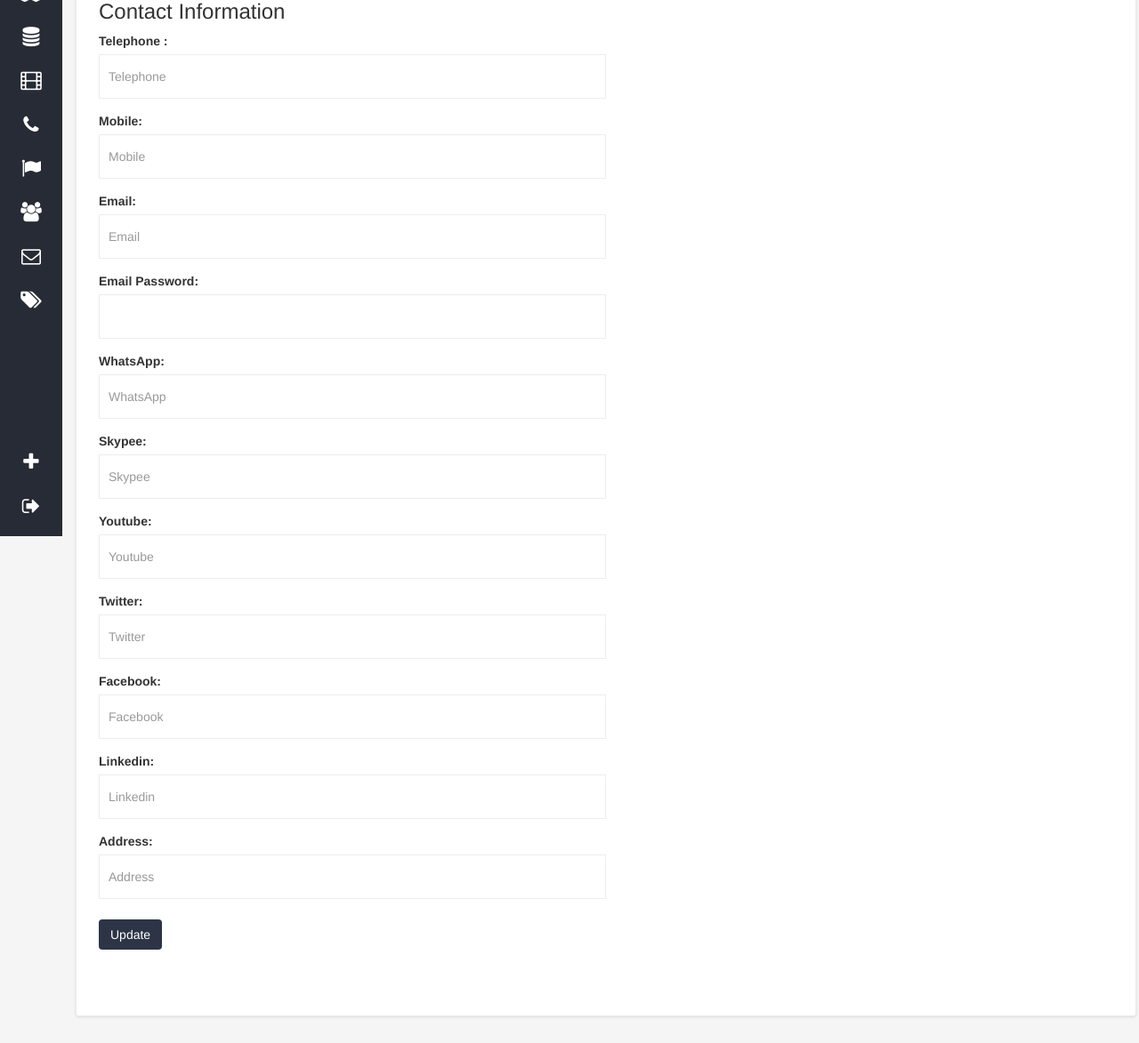
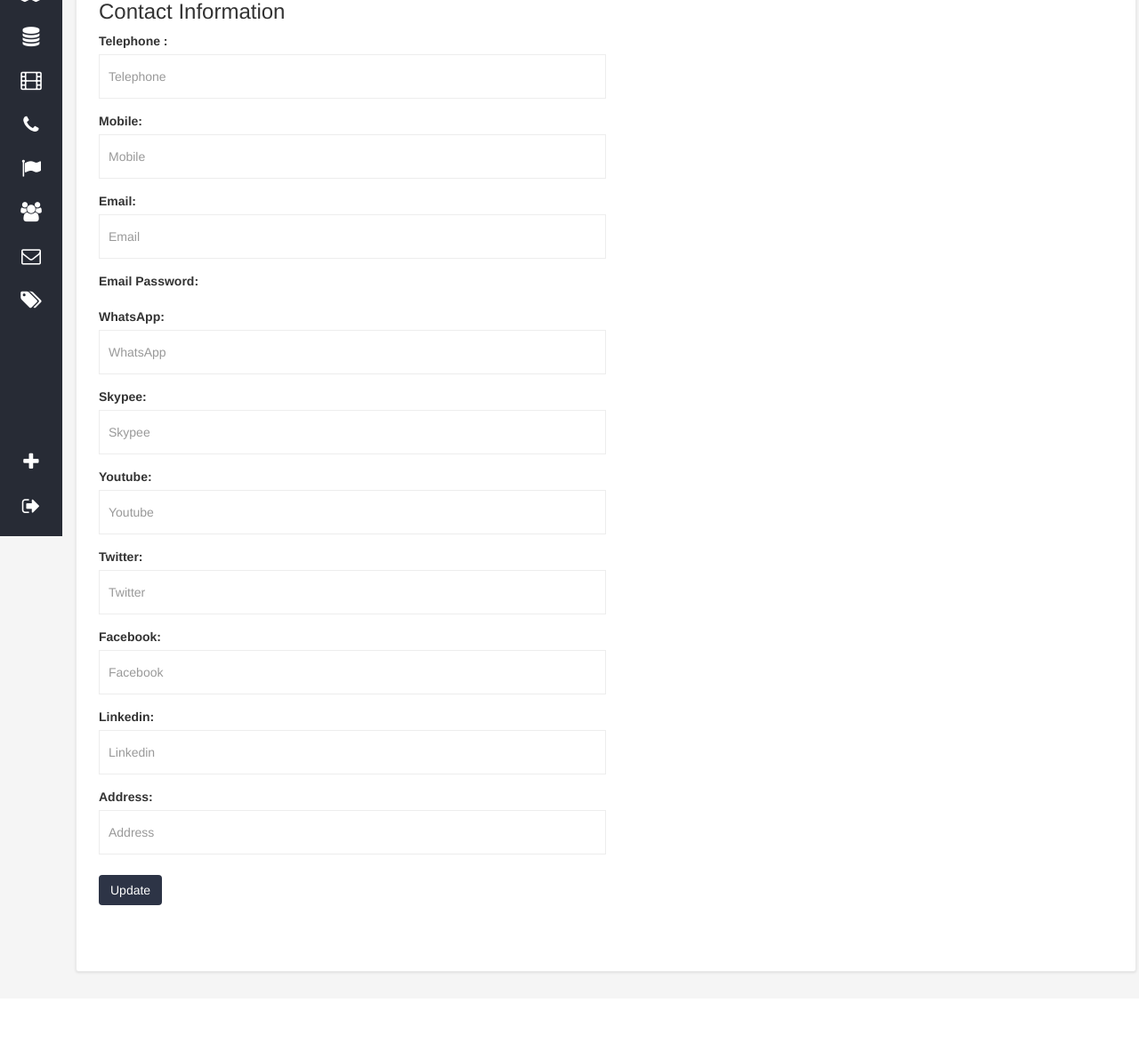
Before and after one commit to hackerghost93/ProTech, a CodeIgniter app: page /ProTech/index.php/contacts/index in a window 1280 px wide; the page is wider, and only the part inside the window is pictured. Shown: the part 197-1370 px from the top of that part at 89% size. After the commit the page ends 1293 px from the top of that part, so only its background shows below. Run offline with CodeIgniter, Linux system fonts and the light colour scheme; some libraries are stand-ins or nearby versions.

Commit message:
contacts JS & edit

```diff
--- a/application/controllers/Contacts.php
+++ b/application/controllers/Contacts.php
@@ -4,9 +4,36 @@ defined('BASEPATH') OR exit('No direct script access allowed');
 class Contacts extends CI_Controller {
 
 public function index()
+{
+		$this->load->view('CMS/Contact');
+}
+public function Get_Contact_Data()
+{
+	$Data = $this->Awd_Model->GetOneRow('contact');
+	echo json_encode($Data);
+}
+public function Edit()
+{
+	if($this->input->post('ContactTelephone') != null && $this->input->post('ContactMobile') != null &&  $this->input->post('Email') != null && $this->input->post('Email_Password') != null &&  $this->input->post('ContactWhatsApp') != null && $this->input->post('ContactSkypee') != null &&    $this->input->post('ContactYoutube') != null && $this->input->post('ContactTwitter') != null && $this->input->post('ContactFacebook') != null &&    $this->input->post('ContactLinkedin') != null && $this->input->post('ContactAddress') != null )
 	{
-		//$data['results'] = $this->Awd_Model->GetData('plans');
-		$this->load->view('CMS/Contact');
+	//`adress``telephone``mobile``whatsapp``skybe``youtube``email``Email_Password``facebook``twitter``linkedin`
+		$Contact_Data['telephone']      = $this->input->post('ContactTelephone');
+		$Contact_Data['mobile']         = $this->input->post('ContactMobile');
+		$Contact_Data['email']          = $this->input->post('Email');
+		$Contact_Data['Email_Password'] = md5($this->input->post('Email_Password'));
+		$Contact_Data['whatsapp']       = $this->input->post('ContactWhatsApp');
+		$Contact_Data['skybe']          = $this->input->post('ContactSkypee');
+		$Contact_Data['youtube']        = $this->input->post('ContactYoutube');
+		$Contact_Data['twitter']        = $this->input->post('ContactTwitter');
+		$Contact_Data['facebook']       = $this->input->post('ContactFacebook');
+		$Contact_Data['linkedin']       = $this->input->post('ContactLinkedin');
+		$Contact_Data['adress']         = $this->input->post('ContactAddress');
+		foreach ($Contact_Data as $key => $value) {
+			echo "$key = $value <br>";
+		}
 	}
+	else{echo "no inputs";}
+}
+
 
 }
--- a/application/models/Awd_Model.php
+++ b/application/models/Awd_Model.php
@@ -34,6 +34,12 @@ class Awd_Model extends CI_Model{
     	$query=$this->db->get($Tname);
     	$res=$query->result();
     	return $res;
+    }
+    public function GetOneRow($Tname)
+    {
+        $query=$this->db->get($Tname);
+        $res=$query->result();
+        return $res[0];
     }
     //get one row from table
     public function ChData($Tname,$var,$col)
--- a/application/views/CMS/Contact.php
+++ b/application/views/CMS/Contact.php
@@ -48,57 +48,56 @@
                                     </div-->
                                     <div class="box-body">
 										<div class="FormSection">
-											<form>
+								<form method="post" action="<?=base_url()?>index.php/Contacts/Edit">
 											   <div class="SectionHeader">
 													<h3>Contact Information</h3>
 											   </div>
 												<div class="SectionContent">
 													<div class="form-group formLayout">
 														<label for="ContactTelephone" class="control-label ">Telephone : </label>
-														<input type="text" name="ContactTelephone" class="Contact form-control " placeholder="Telephone" />
+<input type="number" id="Telephone" name="ContactTelephone" class="Contact form-control" placeholder="Telephone" />
 													</div>
 													<div class="form-group formLayout">
 														<label for="ContactMobile" class="control-label ">Mobile: </label>
-														<input type="text" name="ContactMobile" class="form-control Contact" placeholder="Mobile" />
+<input type="number" id="Mobile" name="ContactMobile" class="form-control Contact" placeholder="Mobile" />
 													</div>
 													<div class="form-group formLayout">
 														<label for="Email" class="control-label ">Email: </label>
-														<input type="text" name="Email" class="form-control Contact" placeholder="Email" />
+<input type="email" id="Email" name="Email" class="form-control Contact" placeholder="Email" />
 													</div>
 													<div class="form-group formLayout">
 														<label for="Email_Password" class="control-label ">Email Password: </label>
-														<input type="passowrd" name="Email_Password" class="form-control Contact" placeholder="" />
 													</div>
 													<div class="form-group formLayout">
 														<label for="ContactWhatsApp" class="control-label ">WhatsApp: </label>
-														<input type="text" name="ContactWhatsApp" class="form-control Contact" placeholder="WhatsApp" />
+<input type="text" id="WhatsApp" name="ContactWhatsApp" class="form-control Contact" placeholder="WhatsApp" />
 													</div>
 													<div class="form-group formLayout">
 														<label for="ContactSkypee" class="control-label ">Skypee: </label>
-														<input type="text" name="ContactSkypee" class="form-control Contact" placeholder="Skypee" />
+<input type="text" id="Skypee" name="ContactSkypee" class="form-control Contact" placeholder="Skypee" />
 													</div>
 													<div class="form-group formLayout">
 														<label for="ContactYoutube" class="control-label ">Youtube: </label>
-														<input type="text" name="ContactYoutube" class="form-control Contact" placeholder="Youtube" />
+<input type="url" id="Youtube" name="ContactYoutube" class="form-control Contact" placeholder="Youtube" />
 													</div>
 													<div class="form-group formLayout">
 														<label for="ContactTwitter" class="control-label ">Twitter: </label>
-														<input type="text" name="ContactTwitter" class="form-control Contact" placeholder="Twitter" />
+<input type="text" id="Twitter" name="ContactTwitter" class="form-control Contact" placeholder="Twitter" />
 													</div>
 													<div class="form-group formLayout">
 														<label for="ContactFacebook" class="control-label ">Facebook: </label>
-														<input type="text" name="ContactFacebook" class="form-control Contact" placeholder="Facebook" />
+<input type="url" id="Facebook" name="ContactFacebook" class="form-control Contact" placeholder="Facebook" />
 													</div>
 													<div class="form-group formLayout">
 														<label for="ContactLinkedin" class="control-label ">Linkedin: </label>
-														<input type="text" name="ContactLinkedin" class="form-control Contact" placeholder="Linkedin" />
+<input type="text" id="Linkedin" name="ContactLinkedin" class="form-control Contact" placeholder="Linkedin" />
 													</div>
 													<div class="form-group formLayout">
 														<label for="ContactAddress" class="control-label ">Address: </label>
-														<input type="text" name="ContactAddress" class="form-control Contact" placeholder="Address" />
+<input type="text" id="Address" name="ContactAddress" class="form-control Contact" placeholder="Address" />
 													</div>
 													<div class="form-group formLayout">
-														<button type="button" type="submit" class="btn btn-md OverLayFormBtn submitReply"> Update</button>
+														<button type="submit" type="submit" class="btn btn-md OverLayFormBtn submitReply"> Update</button>
 													</div>
 											</form>
 												</div>
@@ -175,6 +174,26 @@
 	});
 
 		</script>
+		<script type="text/javascript">
+		$(document).ready(function(){
+			var nothing = "nothing";
+			$.post('Contacts/Get_Contact_Data',{nothing:nothing},function(data)
+      		{
+     //`adress``telephone``mobile``whatsapp``skybe``youtube``email``Email_Password``facebook``twitter``linkedin`
+				$('#Telephone').val(data.telephone);
+				$('#Mobile').val(data.mobile);
+				$('#Email').val(data.email);
+				$('#Email_Password').val(data.Email_Password);
+				$('#WhatsApp').val(data.whatsapp);
+				$('#Skypee').val(data.skybe);
+				$('#Youtube').val(data.youtube);
+				$('#Twitter').val(data.twitter);
+				$('#Facebook').val(data.facebook);
+				$('#Linkedin').val(data.linkedin);
+				$('#Address').val(data.adress);
+      		},'json');
+		});
+		</script>
 
     </body>
 </html>
```
